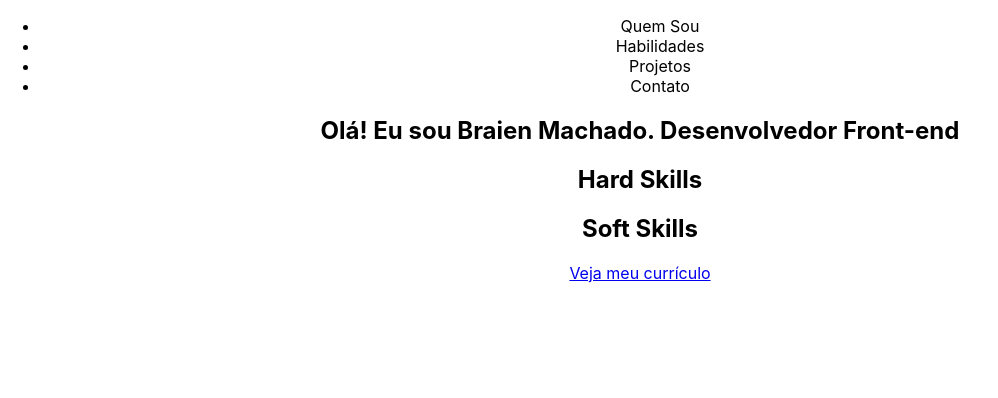
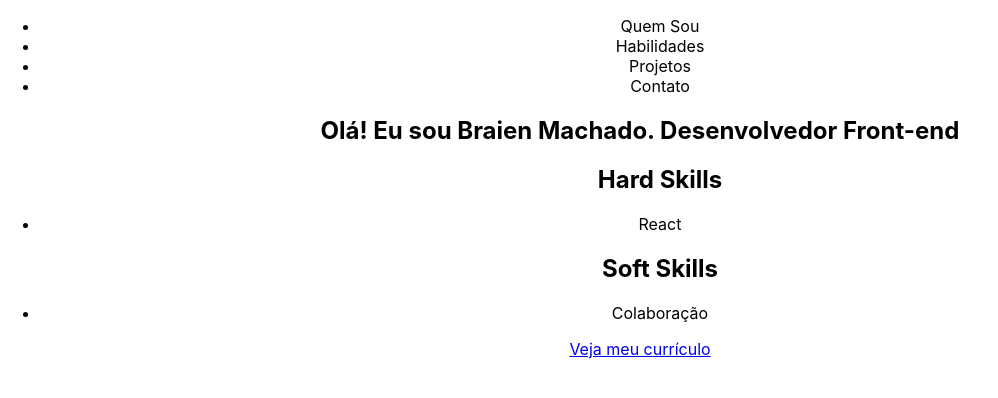
Before and after one commit to braien-machado/react-portfolio, a React (Create React App) app: page / in a window 1280 px wide. Shown: the top 398 px of the page, without its empty margins (0-998 px from the left). Built offline with nearby package versions, Linux system fonts and the light colour scheme.

Commit message:
test and implement skills list

```diff
--- a/src/App.js
+++ b/src/App.js
@@ -17,8 +17,14 @@ function App() {
         <h1>Olá! Eu sou <span>Braien Machado.</span> <span>Desenvolvedor Front-end</span></h1>
       </section>
       <section>
-        <h2>Hard Skills</h2>
-        <h2>Soft Skills</h2>
+        <ul>
+          <h2>Hard Skills</h2>
+          <li data-testid="hard-skill">React</li>
+        </ul>
+        <ul>
+          <h2>Soft Skills</h2>
+          <li data-testid="soft-skill">Colaboração</li>
+        </ul>
         <a href='#'>Veja meu currículo</a>
       </section>
     </div>
```
Also changed, not shown: 1 other file (tests, documents, lock files or other folders).
